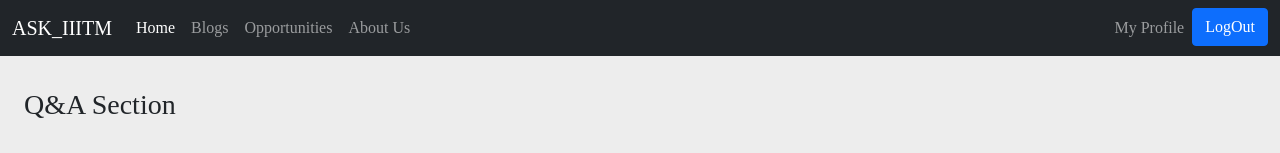
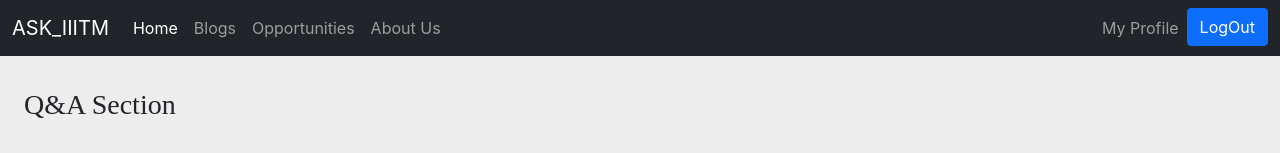
Before and after one commit to Sarthakjain211001/ASK_IIITM-frontend, a React (Create React App) app: page / in a window 1280 px wide. Shown: the top 153 px of the page. Built offline with nearby package versions, Linux system fonts and the light colour scheme; a web font is replaced by a local one.

Commit message:
removing conflict

```diff
--- a/src/Components/Navbar.js
+++ b/src/Components/Navbar.js
@@ -5,7 +5,7 @@
 export default function Navbar(props) {
   return (
     <div>
-      <nav className="navbar navbar-expand-lg navbar-dark bg-dark fontlink">
+      <nav className="navbar navbar-expand-lg navbar-dark bg-dark">
         <div className="container-fluid">
           <a className="navbar-brand" href="#">
             ASK_IIITM
```
